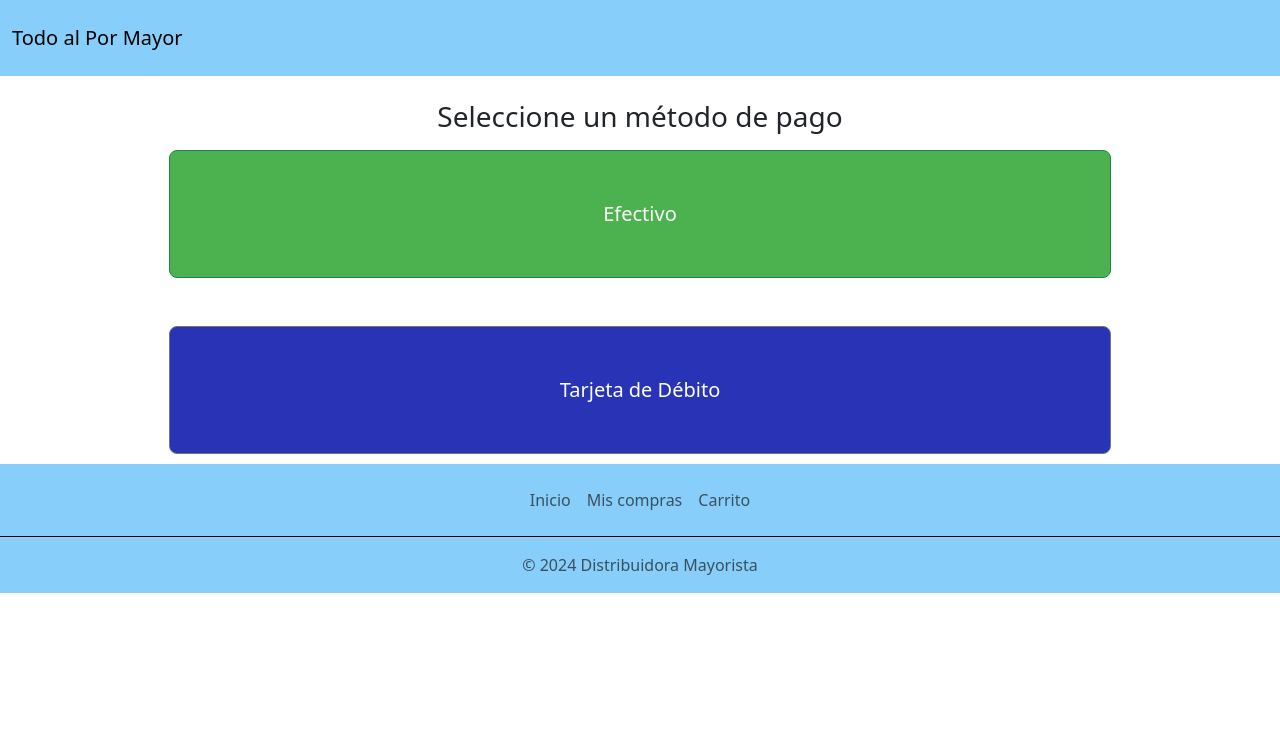
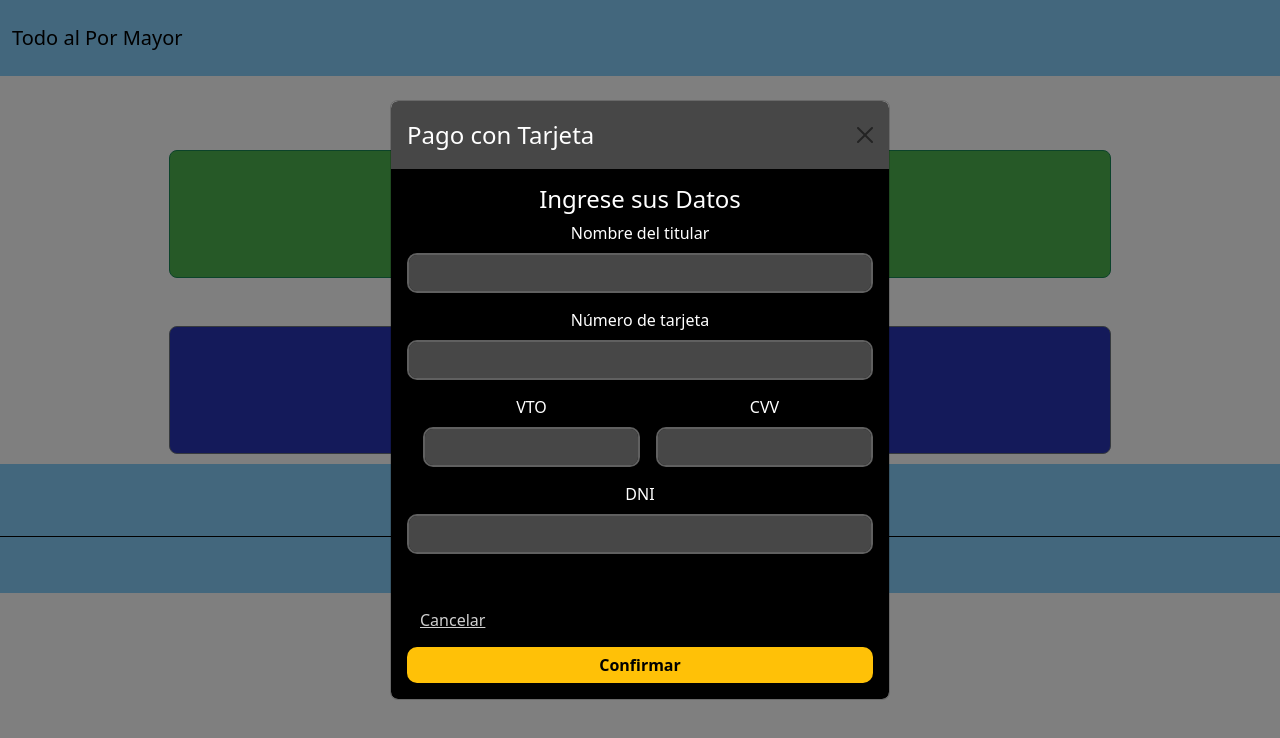
Before and after one commit to Emanuel-Camacho/TPI-distribuidores-mayoristas, a React (Vite) app in the folder TPI-lab-3/: page /paymentmethod in a window 1280 px wide. Both pictures are taken after a click on the button "Tarjeta de Débito". Shown: the top 738 px of the page. Built offline with nearby package versions, Linux system fonts and the light colour scheme.

Commit message:
Modal debit-card

```diff
--- a/TPI-lab-3/src/components/cart/Cart.jsx
+++ b/TPI-lab-3/src/components/cart/Cart.jsx
@@ -90,7 +90,7 @@ const Cart = () => {
                         </Table>
                     </Col>
 
-                    {/* Cart Totals */}
+
                     <Col md={4}>
                         <Card className="p-6 p-md-12 bg-black text-white">
                             <Card.Body>
--- a/TPI-lab-3/src/components/paymentMethod/PaymentMethod.jsx
+++ b/TPI-lab-3/src/components/paymentMethod/PaymentMethod.jsx
@@ -1,9 +1,18 @@
 import React from 'react';
-import { Button, Container, Row, Col, Navbar } from 'react-bootstrap';
+import { Button, Container, Navbar } from 'react-bootstrap';
+import { useState } from 'react';
 import Footer from "../nav-footer/footer";
 import './PaymentMethod.css'
+import PaymentMethodModal from './PaymentMethodModal';
 
 const PaymentMethod = () => {
+
+    const [showModal, setShowModal] = useState(false);
+
+    const handleShow = () => setShowModal(true);
+    const handleClose = () => setShowModal(false);
+
+
     return (
         <>
             <Navbar expand="lg" className="navbar w-100">
@@ -20,9 +29,10 @@ const PaymentMethod = () => {
                     <Button variant="success" size="lg" className="w-75 mx-auto py-5 btn btn-primary cash-button">
                         Efectivo
                     </Button>
-                    <Button variant="primary" size="lg" className="w-75 mx-auto py-5 btn btn-secondary debit-card-button">
+                    <Button variant="primary" onClick={handleShow}  size="lg" className="w-75 mx-auto py-5 btn btn-secondary debit-card-button">
                         Tarjeta de Débito
                     </Button>
+                    <PaymentMethodModal show={showModal} handleClose={handleClose} />
                 </div>
             </Container>
             <Footer />
--- /dev/null
+++ b/TPI-lab-3/src/components/paymentMethod/PaymentMethodModal.css
@@ -0,0 +1,43 @@
+.modal-header-custom {
+    background-color: #474747;
+    color: #ffffff;
+    border: none;
+    text-align: center;
+    position: relative;
+}
+
+
+.modal-body-custom {
+    background-color: #000;
+    color: #fff;
+    text-align: center;
+}
+
+.modal-footer-custom {
+    background-color: #000;
+    border: none;
+    display: flex;
+    justify-content: space-between;
+}
+
+.input-custom {
+    background-color: #474747;
+    color: #fff;
+    border: 2px solid #606060;
+    border-radius: 10px;
+    margin-bottom: 15px;
+    width: 100%;
+}
+
+.confirm-button {
+    background-color: #ffc107;
+    border: none;
+    width: 100%;
+    border-radius: 10px;
+    color: #000;
+    font-weight: bold;
+}
+
+.cancel-button {
+    color: #cfcfcf;
+}
--- /dev/null
+++ b/TPI-lab-3/src/components/paymentMethod/PaymentMethodModal.jsx
@@ -0,0 +1,52 @@
+import React from 'react';
+import { Modal, Button, Form} from 'react-bootstrap';
+import './PaymentMethodModal.css';
+
+function PaymentMethodModal({ show, handleClose}) {
+    return (
+        <>
+            <Modal show={show} onHide={handleClose} centered>
+            <Modal.Header className="modal-header-custom" closeButton >
+                    <Modal.Title>Pago con Tarjeta</Modal.Title>
+                </Modal.Header>
+                <Modal.Body className="modal-body-custom">
+                    <h4>Ingrese sus Datos</h4>
+                    <Form>
+                        <Form.Group controlId="formCardHolder">
+                            <Form.Label>Nombre del titular</Form.Label>
+                            <Form.Control type="text" className="input-custom" />
+                        </Form.Group>
+                        <Form.Group controlId="formCardNumber">
+                            <Form.Label>Número de tarjeta</Form.Label>
+                            <Form.Control type="text" className="input-custom" />
+                        </Form.Group>
+                        <Form.Group controlId="formExpirationAndCVV" className="d-flex">
+                            <div className="mr-2 mx-3">
+                                <Form.Label>VTO</Form.Label>
+                                <Form.Control type="text" className="input-custom" />
+                            </div>
+                            <div className="ml-2">
+                                <Form.Label>CVV</Form.Label>
+                                <Form.Control type="password" className="input-custom" />
+                            </div>
+                        </Form.Group>
+                        <Form.Group controlId="formDNI">
+                            <Form.Label>DNI</Form.Label>
+                            <Form.Control type="text" className="input-custom" />
+                        </Form.Group>
+                    </Form>
+                </Modal.Body>
+                <Modal.Footer className="modal-footer-custom">
+                    <Button variant="link" onClick={handleClose} className="cancel-button">
+                        Cancelar
+                    </Button>
+                    <Button variant="success" onClick={handleClose} className="confirm-button">
+                        Confirmar
+                    </Button>
+                </Modal.Footer>
+            </Modal>
+        </>
+    );
+}
+
+export default PaymentMethodModal;
```
